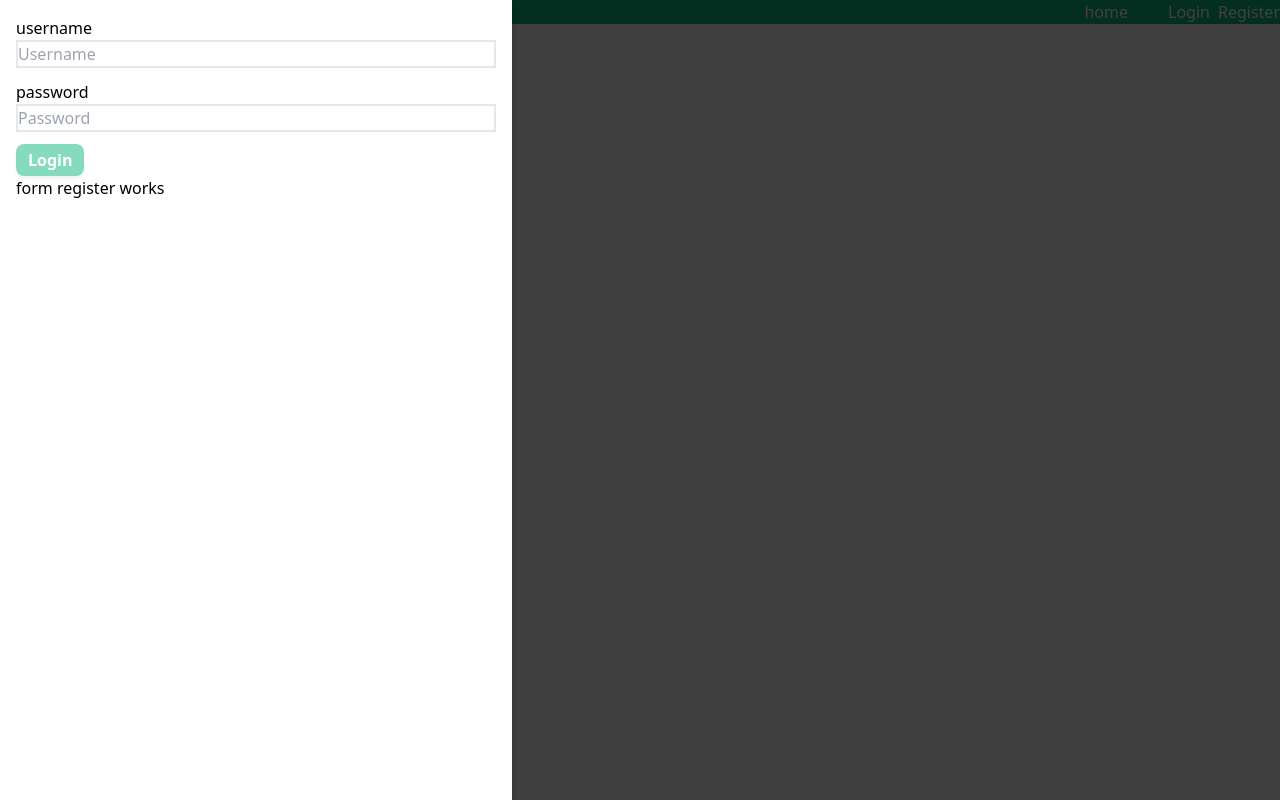
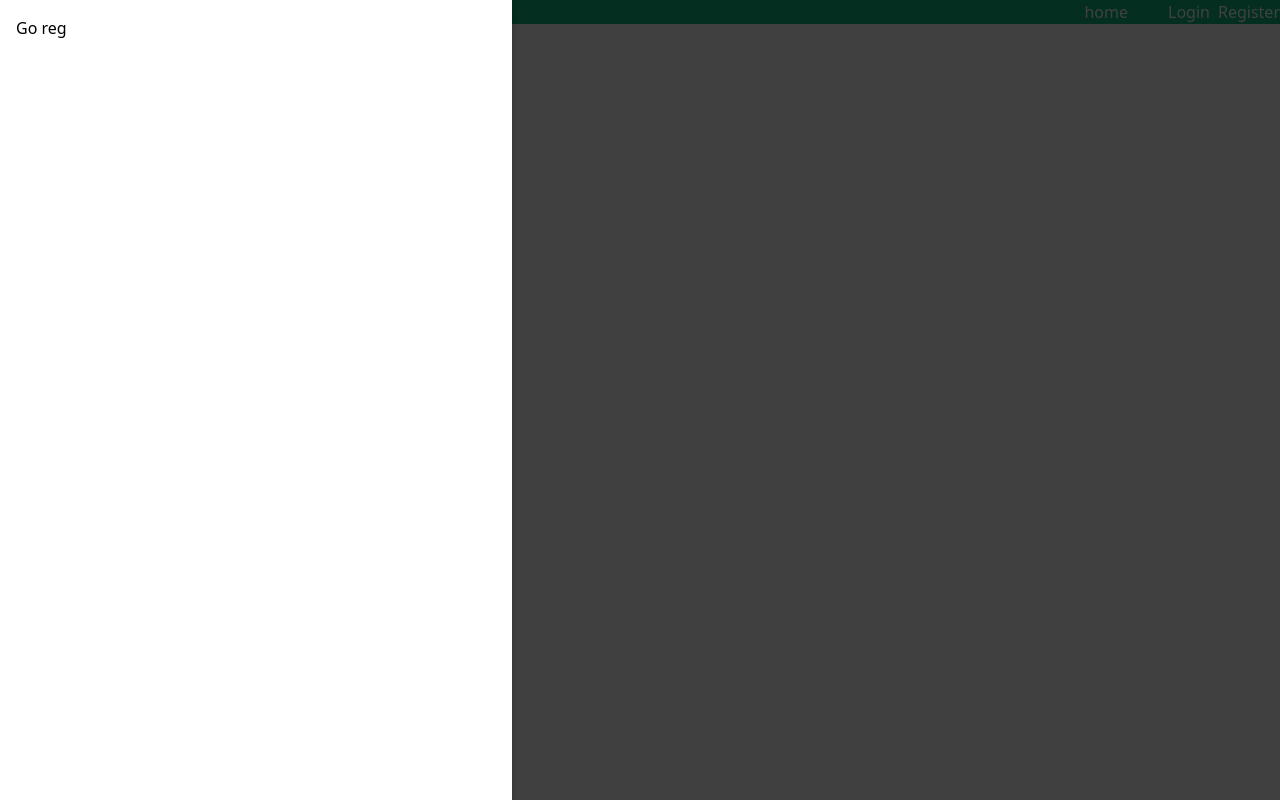
Before and after one commit to JohnJM/mern-forum, a React (Create React App) app: page / in a window 1280 px wide. Both pictures are taken after a click on the element "open sidebar". Built offline with nearby package versions, Linux system fonts and the light colour scheme.

Commit message:
setup sidebarhook

```diff
--- a/src/App.js
+++ b/src/App.js
@@ -8,11 +8,13 @@ import Home from './home/pages/Home';
 import Vip from './vip/pages/Vip';
 import {AuthContext, GetAuthFunc} from './shared/context/AuthContext';
 import {SideDrawerContext} from './shared/context/SideDrawerContext';
-
+import {useSideDrawer} from './shared/hooks/SideDrawerHook'
 
 function App() {
 
     const authFunc = GetAuthFunc();
+    const [sideDrawerState, togglesideDrawerOpen, displayOnSideDrawer] = useSideDrawer(false, <p>sidebar works</p>)
+
 
     let routes;
 
--- a/src/home/pages/Home.js
+++ b/src/home/pages/Home.js
@@ -1,15 +1,28 @@
 import React from 'react';
+import {useSideDrawer} from '../../shared/hooks/SideDrawerHook'
+
 
 
 
 const Home = () => {
+
+    const [sideState, toggleOpen, displayOnSide] = useSideDrawer(false)
+
     // let rngbool;
 
     // Math.random() <= 0.5 ? rngbool = false : rngbool = true;
 
+    //doesnt work
+    // const changeTheSideBar = useCallback(()=>{
+    //     displayOnSide(<h1>AAAAAAAAAAAAAAAAAAAAAAAAAAAAAAAAAAAAA</h1>);
+    // }, [])
+
     return (
         <div>
             <p>home works</p>
+
+        {/* doesnt work */}
+            {/* <span onClick={changeTheSideBar}>click to open and chage the sidebar</span> */}
         </div>
     )
 
--- a/src/shared/components/nav/MainNavigation.js
+++ b/src/shared/components/nav/MainNavigation.js
@@ -1,26 +1,19 @@
-import React, { useState } from 'react';
+import React, { useState, useCallback } from 'react';
 import Backdrop from '../ui/Backdrop';
 import SideDrawer from '../ui/SideDrawer';
 import NavLinks from '../nav/NavLinks';
-import FormLogin from '../form-login/FormLogin'
-import FormRegister from '../form-register/FormRegister'
+import FormLogin from '../form-login/FormLogin';
+import FormRegister from '../form-register/FormRegister';
+import {useSideDrawer} from '../../hooks/SideDrawerHook';
 
-//
 
 const MainNavigation = props => {
 
-    // use context for the drawer being open or closed!
+    const [sideState, toggleOpen, displayOnSide] = useSideDrawer();
 
-    const [drawerIsOpen,
-        setDrawerIsOpen] = useState(false);
-
-    const openDrawerHandler = () => {
-        setDrawerIsOpen(true);
-    }
-
-    const closeDrawerHandler = () => {
-        setDrawerIsOpen(false);
-    }
+    const goReg = useCallback(()=>{
+        displayOnSide(<FormRegister/>);
+    }, [])
 
 
     // state needs to be
@@ -32,16 +25,15 @@ const MainNavigation = props => {
 
     return (
         <React.Fragment>
-            {drawerIsOpen && <Backdrop onClick={closeDrawerHandler}/>}
+            {sideState.isOpen && <Backdrop onClick={toggleOpen}/>}
 
-            <SideDrawer show={drawerIsOpen}>
-                <FormLogin/>
-                <FormRegister/>
-
+            <SideDrawer show={sideState.isOpen}>
+                <span onClick={goReg}>Go reg</span>
+                {sideState.content}
             </SideDrawer>
 
             <nav className="main-navigation__drawer-nav flex justify-between bg-green-500">
-                <span className="mr-auto" onClick={openDrawerHandler}>open sidebar</span>
+                <span className="mr-auto" onClick={toggleOpen}>open sidebar</span>
                 <NavLinks/>
             </nav>
 
--- a/src/shared/context/AuthContext.js
+++ b/src/shared/context/AuthContext.js
@@ -6,6 +6,7 @@ export const AuthContext = createContext({
     logout: () => {}
 });
 
+// maybe this should be in its own "useAuth" hook? I think because it's not a reducer its fine in here?
 export const GetAuthFunc = () => {
     const [isLoggedIn,
         setIsLoggedIn] = useState(false);
--- /dev/null
+++ b/src/shared/hooks/SideDrawerHook.js
@@ -0,0 +1,56 @@
+import { useCallback, useReducer } from 'react';
+
+
+const sideDrawerReducer = (state, action) => {
+    switch(action.type) {
+        case 'DISPLAY_CONTENT':
+        return {
+            // ...state, not required here - old values don't seem required.
+            isOpen: true,
+            content: action.content
+        }
+
+        case 'TOGGLE_IS_OPEN':
+        return {
+            ...state,
+            isOpen: !state.isOpen
+        }
+
+        //not sure if this will be required.
+        case 'APPEND_TO_CURRENT_SIDEBAR':
+        return state
+
+    default:
+        return state;
+  }
+}
+
+
+export const useSideDrawer = () => {
+    const [sideDrawerState, dispatch] = useReducer(sideDrawerReducer,
+        {
+          isOpen: false
+
+        });
+
+
+    //useCallback so that a new function object is not creted on rerender. (input -> useEffect will rerender the input)
+      const displayContent = useCallback((content) => {
+        dispatch({
+          type: 'DISPLAY_CONTENT',
+          content: content
+
+       });
+       //console.log(formState.inputs); //this one never changes - will always return default state
+     }, []);
+
+     const toggleIsOpen = useCallback((isOpen) => {
+       dispatch({
+         type: 'TOGGLE_IS_OPEN',
+         isOpen: isOpen
+       })
+     },[])
+
+     return [sideDrawerState, toggleIsOpen, displayContent] ;
+
+};
```
